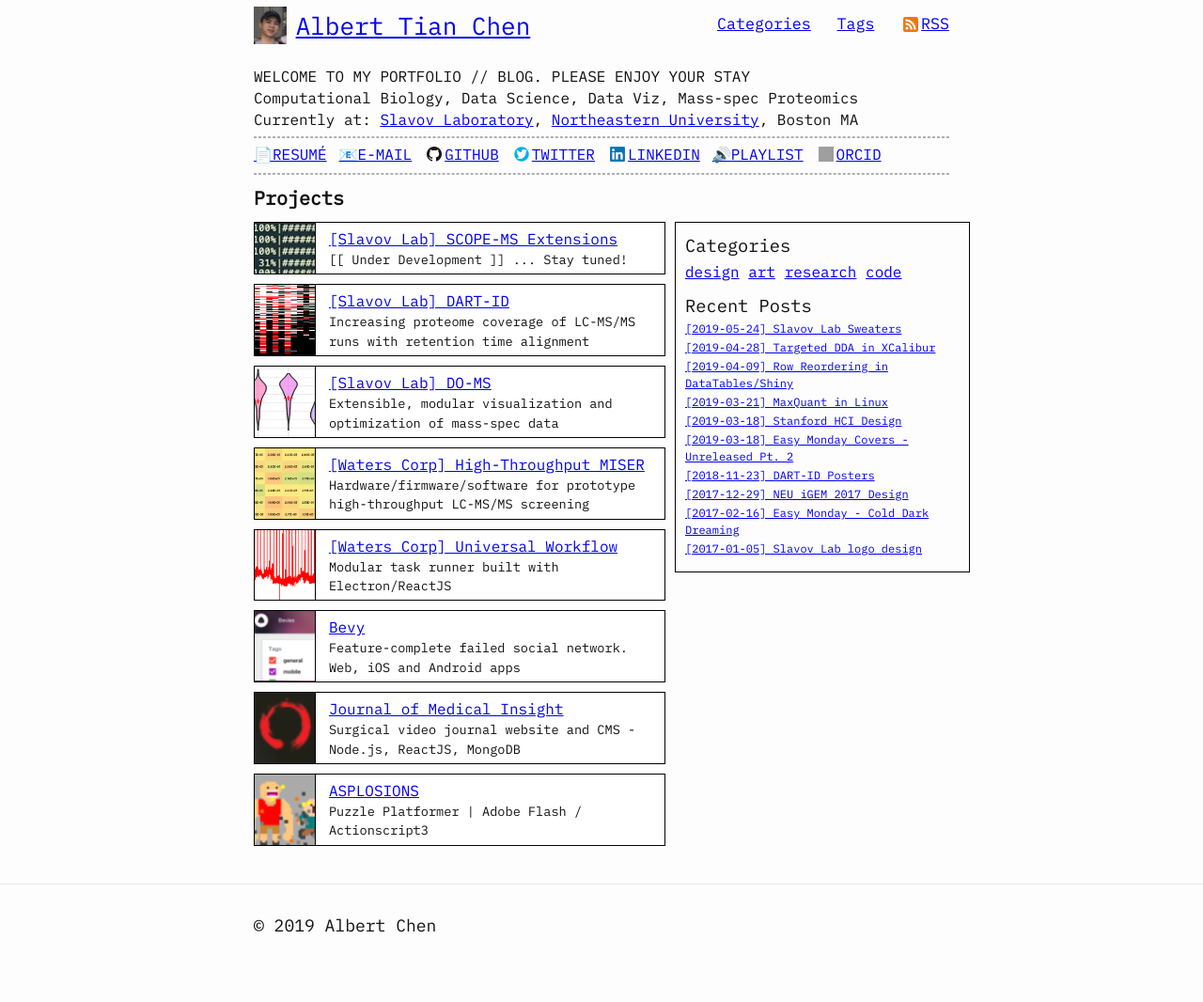
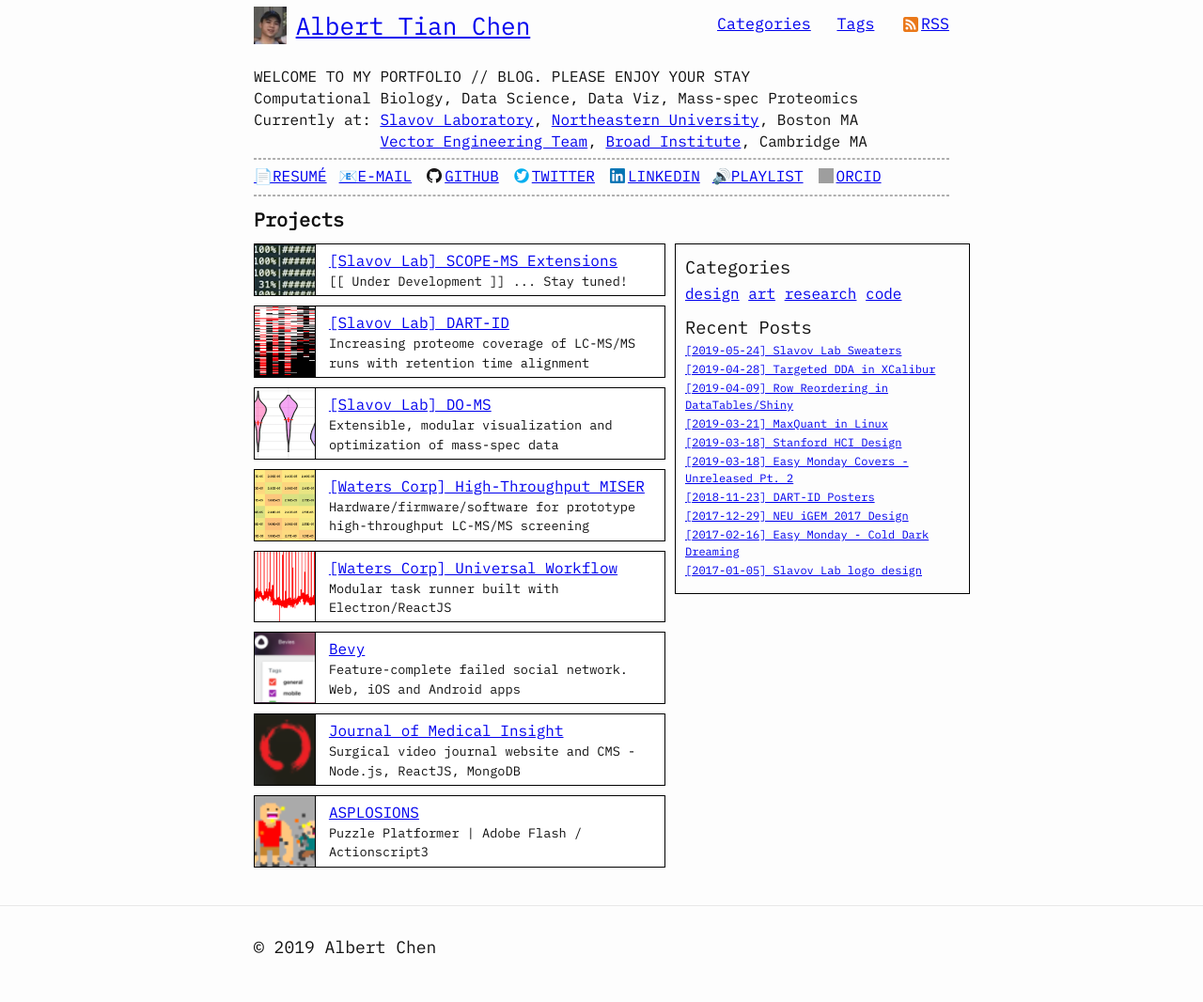
Before and after one commit to atc3/atc3.github.io, a Jekyll site: the page built from index.html, in a window 1280 px wide. Shown: the whole page at 94% size. Built offline with Jekyll 4.4.1, drawn with Linux system fonts in a browser that asks for light colours; before the commit the page ends 1043 px from its top, so only the background shows below that; grey boxes are pictures that could not be loaded.

Commit message:
update current

```diff
--- a/_layouts/home.html
+++ b/_layouts/home.html
@@ -30,6 +30,7 @@
     <p>WELCOME TO MY PORTFOLIO // BLOG. PLEASE ENJOY YOUR STAY</p>
     <p>Computational Biology, Data Science, Data Viz, Mass-spec Proteomics</p>
     <p>Currently at: <a href="https://web.northeastern.edu/slavovlab" target="_blank" title="Slavov Lab Web Page">Slavov Laboratory</a>, <a href="https://northeastern.edu" target="_blank" title="Northeastern University Web Page">Northeastern University</a>, Boston MA</p>
+    <p>&nbsp;&nbsp;&nbsp;&nbsp;&nbsp;&nbsp;&nbsp;&nbsp;&nbsp;&nbsp;&nbsp;&nbsp;&nbsp;&nbsp;<a href="https://www.broadinstitute.org/vector-engineering/vector-engineering-team", target="_blank", title="Vector Engineering">Vector Engineering Team</a>, <a href="https://www.broadinstitute.org/", target="_blank", title="Broad Institute">Broad Institute</a>, Cambridge MA</p>
     <hr />
     <ul class='abstract-links'>
       <li><a href="{{ "/assets/resume-albert-chen.pdf" | relative_url }}" target="_blank">📄RESUMÉ</a></li>
```
Also changed, not shown: 1 other file.
